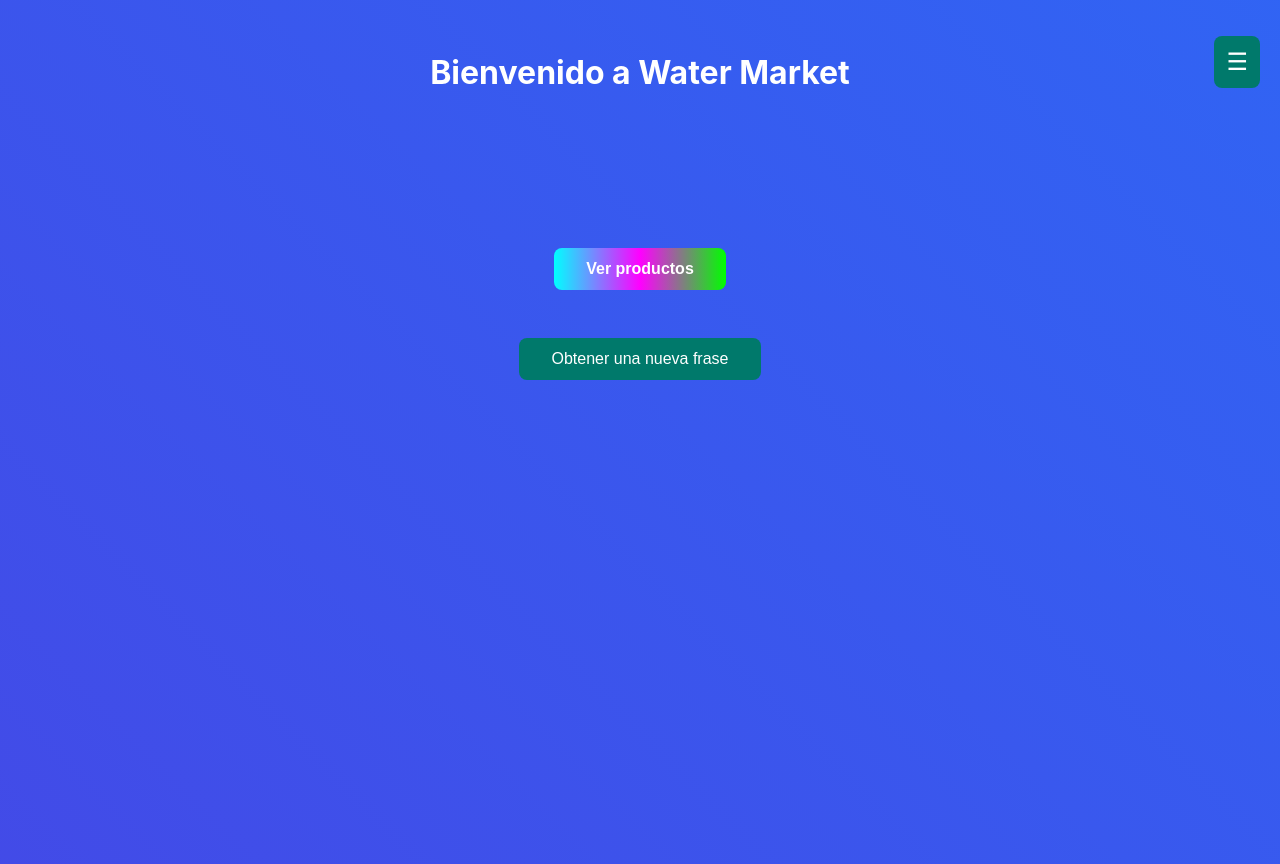
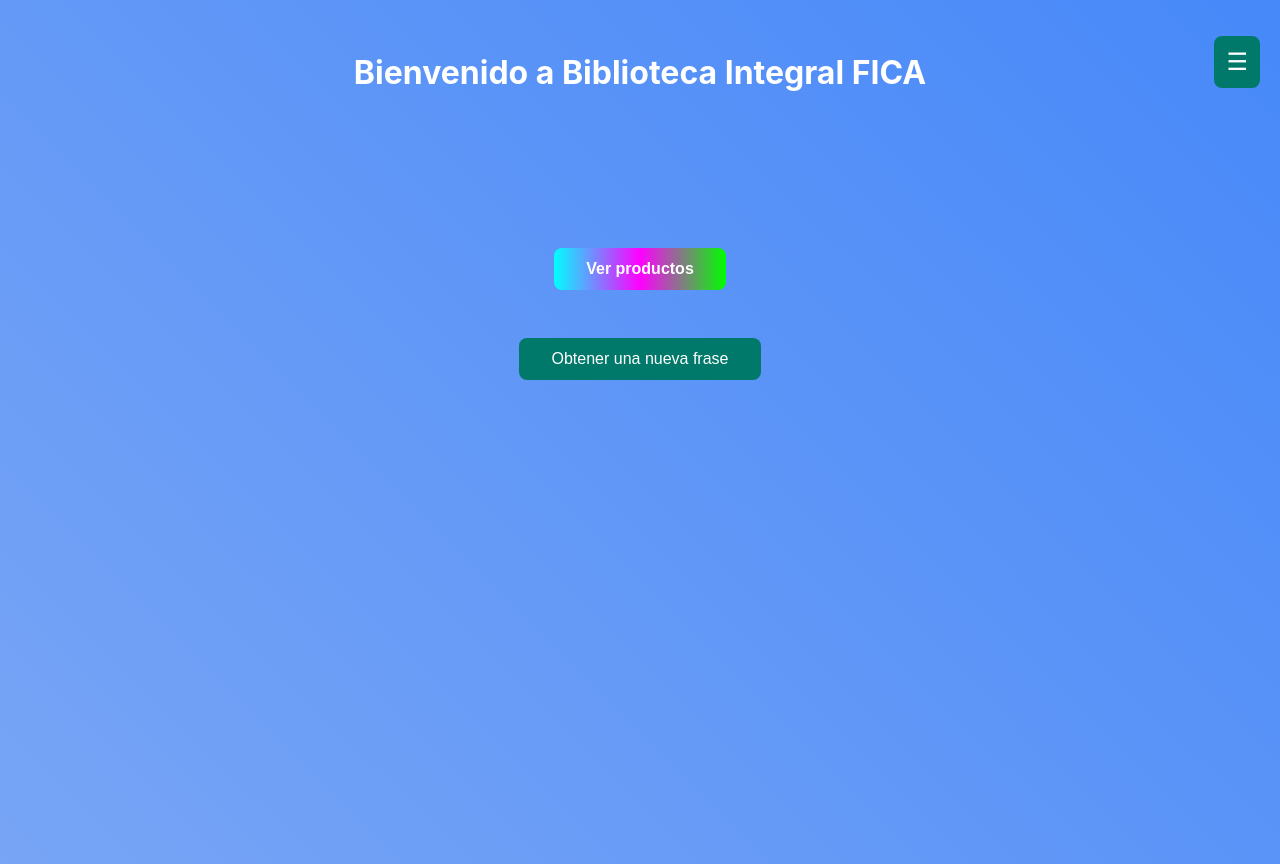
Before and after one commit to FalAn06/Distributed-Project, a React (Create React App) app in the folder FrontEnd/: page /dashboard in a window 1280 px wide. Built offline with nearby package versions, Linux system fonts and the light colour scheme; the HTML template or start-up script is replaced by a standard one.

Commit message:
feat: :lipstick: new style front

```diff
--- a/FrontEnd/src/pages/Dashboard.css
+++ b/FrontEnd/src/pages/Dashboard.css
@@ -4,7 +4,7 @@
   display: flex;
   flex-direction: column;
   align-items: center;
-  background: linear-gradient(45deg, #6a11cb, #2575fc); /* Fondo degradado animado */
+  background: linear-gradient(45deg, #e9e6ec, #2575fc); /* Fondo degradado animado */
   background-size: 400% 400%;
   animation: gradientAnimation 15s ease infinite; /* Animación de fondo */
   padding: 2rem;
--- a/FrontEnd/src/pages/Dashboard.js
+++ b/FrontEnd/src/pages/Dashboard.js
@@ -88,7 +88,7 @@ function Dashboard() {
       </div>
 
       {/* Título principal */}
-      <h1 className="welcome-title">Bienvenido a Water Market</h1>
+      <h1 className="welcome-title">Bienvenido a Biblioteca Integral FICA</h1>
 
       {/* Perfil */}
       <div className="profile-container">
--- a/FrontEnd/src/pages/Register.css
+++ b/FrontEnd/src/pages/Register.css
@@ -4,7 +4,7 @@
   display: flex;
   justify-content: center;
   align-items: center;
-  background: linear-gradient(45deg, #6a11cb, #2575fc); /* Color degradado */
+  background: linear-gradient(45deg, #f0ecf3, #2575fc); /* Color degradado */
   background-size: 400% 400%;
   animation: gradientAnimation 15s ease infinite; /* Animación de fondo */
 }
--- a/FrontEnd/src/pages/Settings.css
+++ b/FrontEnd/src/pages/Settings.css
@@ -1,6 +1,6 @@
 /* Estilo del contenedor principal de configuración */
 .settings-container {
-  background: linear-gradient(45deg, #6a11cb, #2575fc); /* Fondo de gradiente vibrante */
+  background: linear-gradient(45deg, #f0edf3, #2575fc); /* Fondo de gradiente vibrante */
   min-height: 100vh;
   display: flex;
   flex-direction: column;
```
